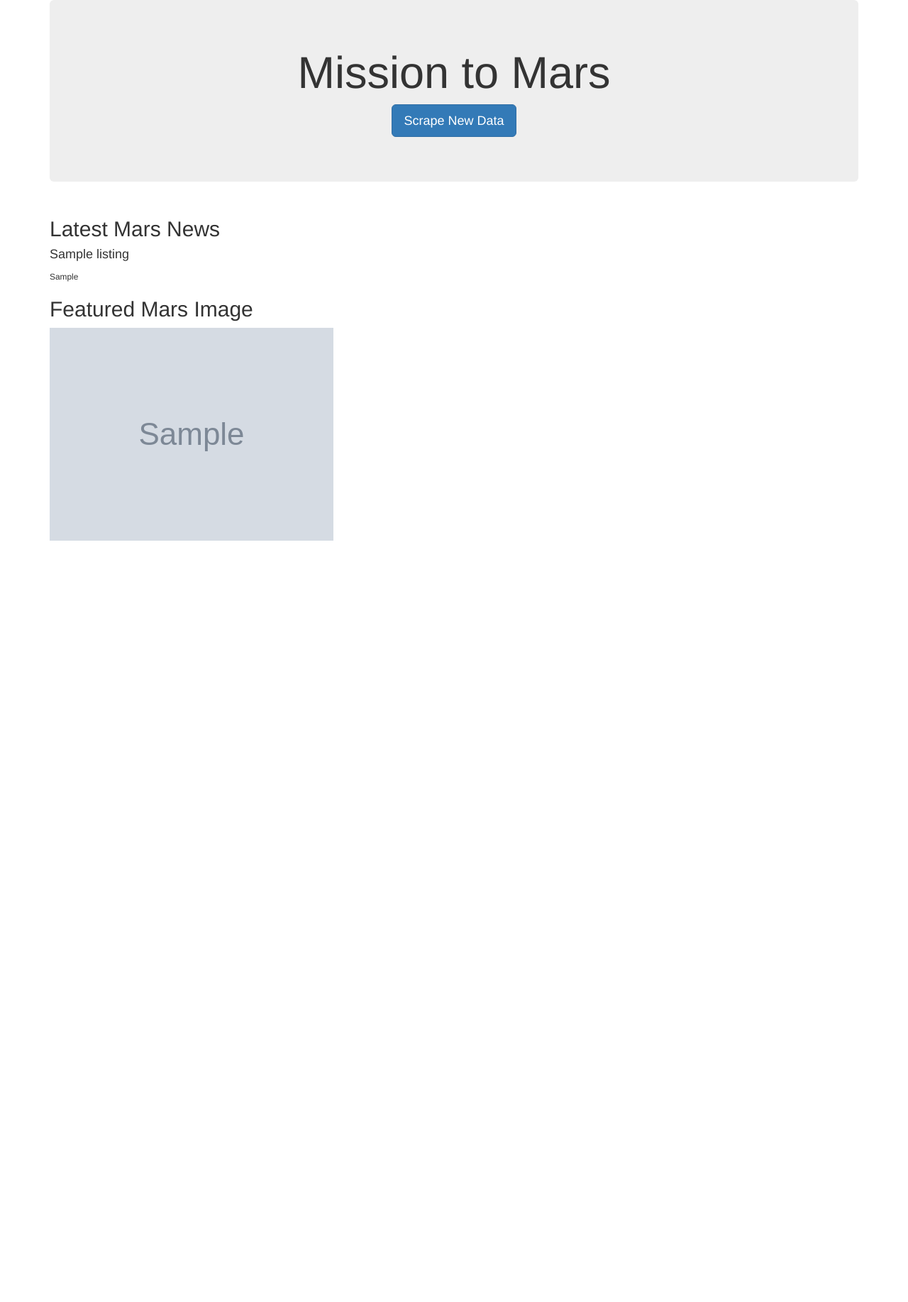
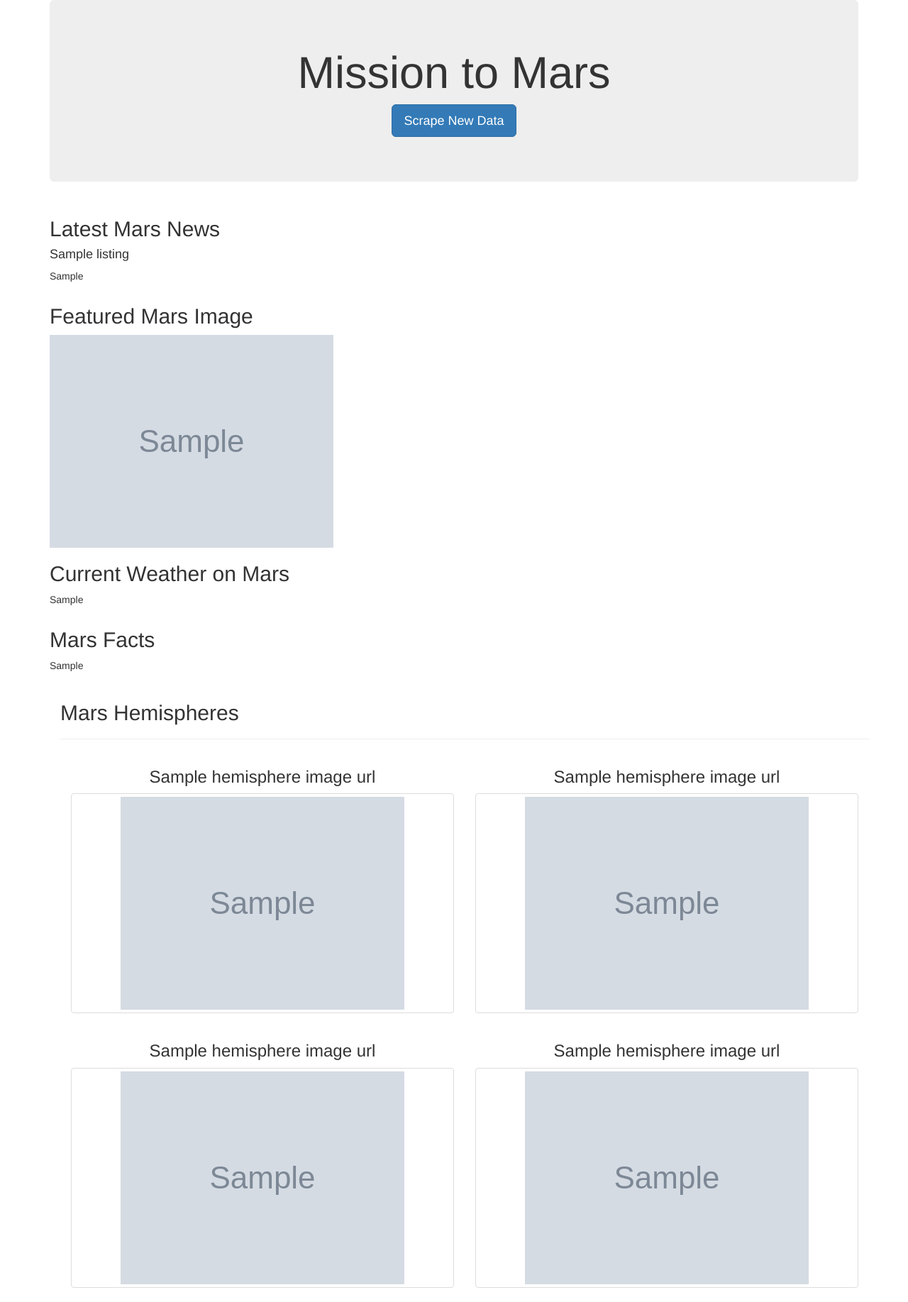
Before and after one commit to daniellopez11/mars_data_scrape, a Flask app: page / in a window 1280 px wide. Shown: the whole page at 71% size. Before the commit the page ends 762 px from the top, so only its background shows below. Run offline with Flask 2, Linux system fonts and the light colour scheme; grey boxes marked "Sample" are stand-in pictures; a database or web service that is not in the repository returns one stand-in record (values such as "Sample title"); some libraries are stand-ins or nearby versions.

Commit message:
Update index.html template of weather, facts table, and hemisphere images

```diff
--- a/templates/index.html
+++ b/templates/index.html
@@ -22,7 +22,7 @@
       <div class="col-md-12">
         <h2 class="heading">Latest Mars News</h2>
         <h4>{{listings.news_title}}</h4>
-        <small>{{listings.news_p}}</small>
+        <p>{{listings.news_p}}</p>
       </div>
     </div>
 
@@ -34,6 +34,58 @@
       </div>
     </div>
 
+    <!-- Twitter Mars Weather Report -->
+    <div class="row" id="mars-weather">
+      <div class="col-md-12">
+        <h2 class="heading">Current Weather on Mars</h2>
+        <p>{{listings.mars_weather}}</p>
+      </div>
+    </div>
+
+    <!-- Mars Facts Table -->
+    <div class="row" id="mars-facts">
+      <div class="col-md-12">
+        <h2 class="heading">Mars Facts</h2>
+        <table class="table table-bordered table-hover table-condensed table-striped fixed_headers">{{listings.html_table}}</table>
+      </div>
+    </div>
+
+    <!-- Mars Hemisphere Images -->
+    <div class="container">
+        <header>
+            <h2 id="text-center">Mars Hemispheres</h2>
+        </header>
+        <hr>
+        <div class="container-fluid">
+            <div class="row">
+                <div class="col-md-6">
+                    <h3 class="text-center">{{listings.hemisphere_image_urls[0].title}}</h3>
+                      <div class="thumbnail">
+                          <img src={{listings.hemisphere_image_urls[0].image_url}} alt="Hemisphere Image">
+                      </div>
+                </div>
+                <div class="col-md-6">
+                  <h3 class="text-center">{{listings.hemisphere_image_urls[1].title}}</h3>
+                    <div class="thumbnail">
+                        <img src={{listings.hemisphere_image_urls[1].image_url}} alt="Hemisphere Image">
+                    </div>
+                </div>
+                <div class="col-md-6">
+                  <h3 class="text-center">{{listings.hemisphere_image_urls[2].title}}</h3>
+                    <div class="thumbnail">
+                        <img src={{listings.hemisphere_image_urls[2].image_url}} alt="Hemisphere Image">
+                    </div>
+                </div>
+                <div class="col-md-6">
+                  <h3 class="text-center">{{listings.hemisphere_image_urls[3].title}}</h3>
+                    <div class="thumbnail">
+                        <img src={{listings.hemisphere_image_urls[3].image_url}} alt="Hemisphere Image">
+                    </div>
+                </div>
+            </div>
+        </div>
+    </div>
+
   </div>
 </body>
 
```
